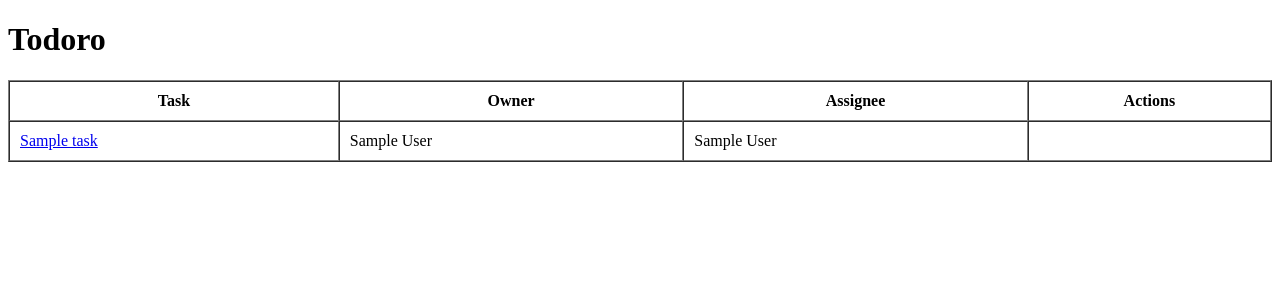
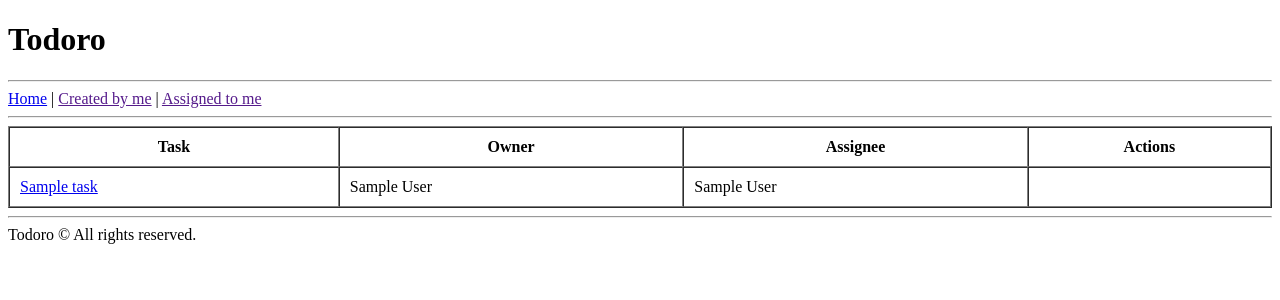
Before and after one commit to ymdx/Django-Feb-2017, a Django app: page / in a window 1280 px wide. Shown: the top 300 px of the page. Run offline with Django 3.2, Linux system fonts and the light colour scheme; tables that the repository leaves empty hold one stand-in row (values such as "Sample post").

Commit message:
Refactorizamos las plantillas para reutilizar el header y el footer

```diff
--- /dev/null
+++ b/src/ui/templates/base.html
@@ -0,0 +1,22 @@
+<!DOCTYPE html>
+<html lang="en">
+<head>
+    <meta charset="UTF-8">
+    <title>{% block title %} Todoro {% endblock %}</title>
+</head>
+<body>
+
+    <h1>Todoro</h1>
+    <hr>
+    <a href="{% url 'tasks_list' %}" title="Home">Home</a>
+    |
+    <a href="" title="Created by me">Created by me</a>
+    |
+    <a href="" title="Assigned to me">Assigned to me</a>
+    <hr>
+    {% block content %}{% endblock %}
+    <hr>
+    Todoro &copy; All rights reserved.
+
+</body>
+</html>
--- a/src/ui/templates/tasks/list.html
+++ b/src/ui/templates/tasks/list.html
@@ -1,11 +1,6 @@
-<!DOCTYPE html>
-<html lang="en">
-<head>
-    <meta charset="UTF-8">
-    <title>Todoro</title>
-</head>
-<body>
-    <h1>Todoro</h1>
+{% extends 'base.html' %}
+
+{% block content %}
     <table width="100%" border="1" cellpadding="10" cellspacing="0">
         <thead>
             <tr>
@@ -36,5 +31,4 @@
             {% endfor %}
         </tbody>
     </table>
-</body>
-</html>
+{% endblock %}
```
Also changed, not shown: src/ui/templates/tasks/detail.html (+6 -9 lines).
